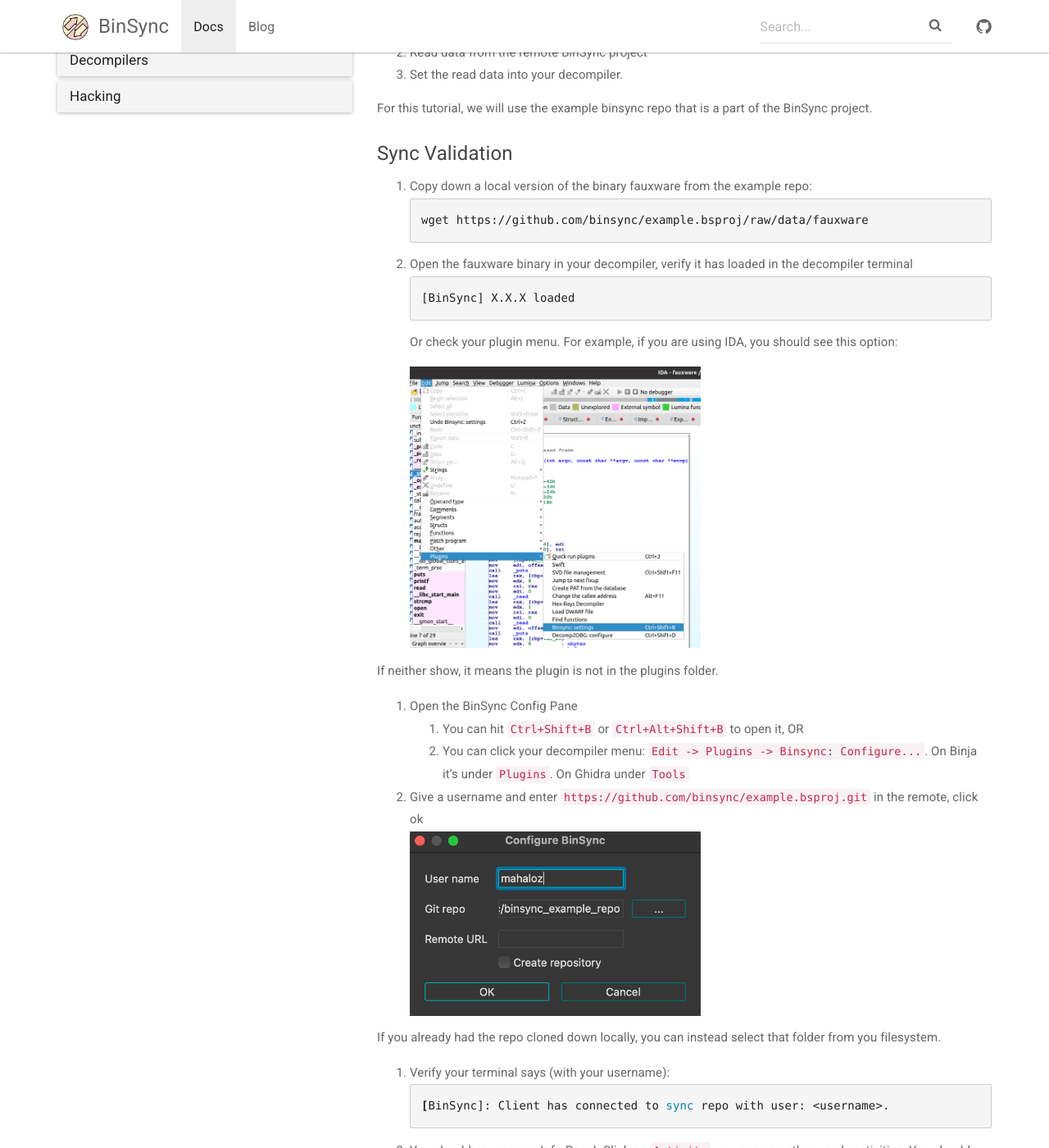
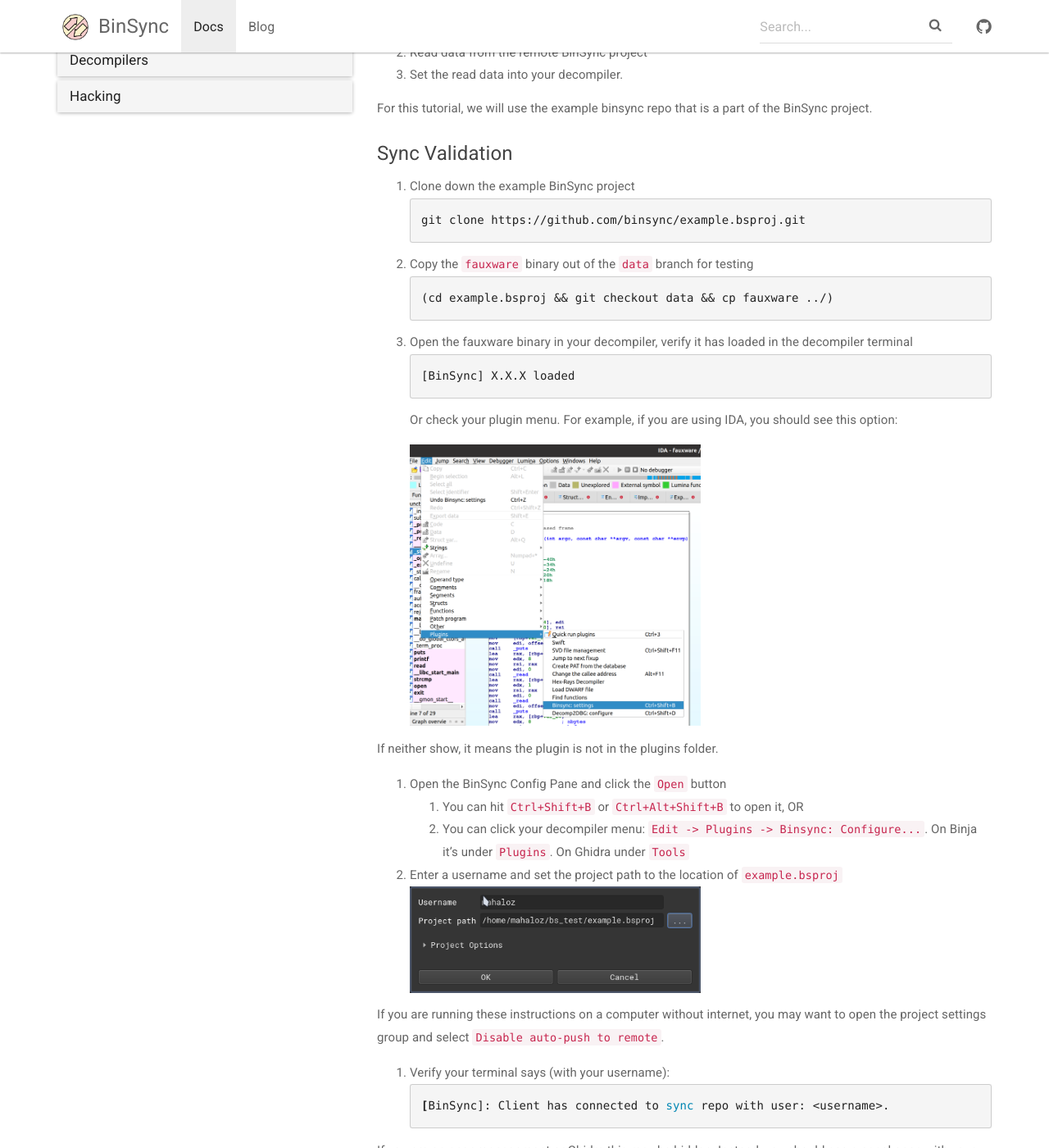
Before and after one commit to binsync/binsync.net, a Jekyll site: the page built from _docs/getting_started/install-validation.md, in a window 1280 px wide and 1400 px high, scrolled down 300 px. Shown: the whole window at 82% size. Built offline with Jekyll 4.4.1, drawn with Linux system fonts in a browser that asks for light colours; some of the changed text lies outside the part shown.

Commit message:
Added new install info

````diff
--- a/_docs/getting_started/install-validation.md
+++ b/_docs/getting_started/install-validation.md
@@ -14,12 +14,17 @@
 For this tutorial, we will use the example binsync repo that is a part of the BinSync project.
 
 ### Sync Validation
-1. Copy down a local version of the binary fauxware from the example repo:
+1. Clone down the example BinSync project
 ```bash
-wget https://github.com/binsync/example.bsproj/raw/data/fauxware
+git clone https://github.com/binsync/example.bsproj.git
 ```
 
-2. Open the fauxware binary in your decompiler, verify it has loaded in the decompiler terminal
+2. Copy the `fauxware` binary out of the `data` branch for testing
+```
+(cd example.bsproj && git checkout data && cp fauxware ../)
+```
+
+3. Open the fauxware binary in your decompiler, verify it has loaded in the decompiler terminal
 ```
 [BinSync] X.X.X loaded
 ```
@@ -29,34 +34,36 @@
 
 If neither show, it means the plugin is not in the plugins folder.
 
-3. Open the BinSync Config Pane
+4. Open the BinSync Config Pane and click the `Open` button
    1. You can hit `Ctrl+Shift+B` or `Ctrl+Alt+Shift+B` to open it, OR
    2. You can click your decompiler menu: `Edit -> Plugins -> Binsync: Configure...`. On Binja it's under `Plugins`. On Ghidra under `Tools`
 
-4. Give a username and enter `https://github.com/binsync/example.bsproj.git` in the remote, click ok
+5. Enter a username and set the project path to the location of `example.bsproj`
    <img src="/assets/img/demo1.png" width="50%" height="50%">
 
-If you already had the repo cloned down locally, you can instead select that folder from you filesystem.
+If you are running these instructions on a computer without internet, you may want to open the project settings group and select `Disable auto-push to remote`.
 
-5. Verify your terminal says (with your username):
+6. Verify your terminal says (with your username):
 ```bash
 [BinSync]: Client has connected to sync repo with user: <username>.
 ```
 
-6. You should now see an Info Panel. Click on `Activity`, you can see other user's activities. You should also notice
+If you are on angr-management or Ghidra this may be hidden. Instead, you should see a panel open with your username in green or yellow (indicating a valid setup to the project).
+
+7. You should now see an Info Panel. Click on `Activity`, you can see other user's activities. You should also notice
    your username on the bottom right of the panel to be green (online).
    <img src="/assets/img/demo2.png" width="50%" height="50%">
 
 Congrats, your BinSync seems to connect to a repo, and recognize you as a user.
 Let's test pulling to verify you can actually do stuff with your install.
 
-7. In your decompiler, click anywhere in the function `main` once. After a second or two you should notice on the
+8. In your decompiler, click anywhere in the function `main` once. After a second or two you should notice on the
    Info Panel that the words on the bottom left say `main@0x40071d`. This is your context.
 
-8. Now click on the `Context` tab, and right click on the user `mahaloz`. Click the `Sync` popup.
+9. Now click on the `Context` tab, and right click on the user `mahaloz`. Click the `Sync` popup.
    <img src="/assets/img/demo3.png" width="50%" height="50%">
 
-9. If everything works out, your decompilation should've changed for `main`. Now the function should be named
+10. If everything works out, your decompilation should've changed for `main`. Now the function should be named
    `mahaloz_main`, and it should look something like:
 
 ```c
````
Also changed, not shown: other parts of _docs/getting_started/install-validation.md (+2 -3 lines), _docs/use_guide/creating-bs-proj.md (+5 -6 lines), assets/img/demo1.png, assets/img/demo5.png.
